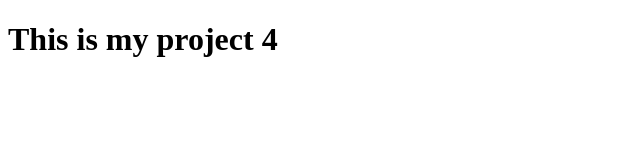
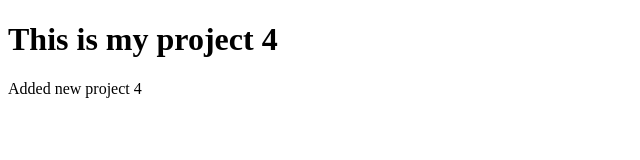
Before and after one commit to divya-p-patil/project-4, a plain HTML site: page index.html in a window 1280 px wide. Shown: the whole page, without its empty margins (0-640 px from the left). Drawn offline with Linux system fonts and the light colour scheme.

Commit message:
added paragraph

```diff
--- a/index.html
+++ b/index.html
@@ -7,5 +7,6 @@
 </head>
 <body>
     <h1>This is my project 4</h1>
+    <p>Added new project 4</p>
 </body>
 </html>
```
